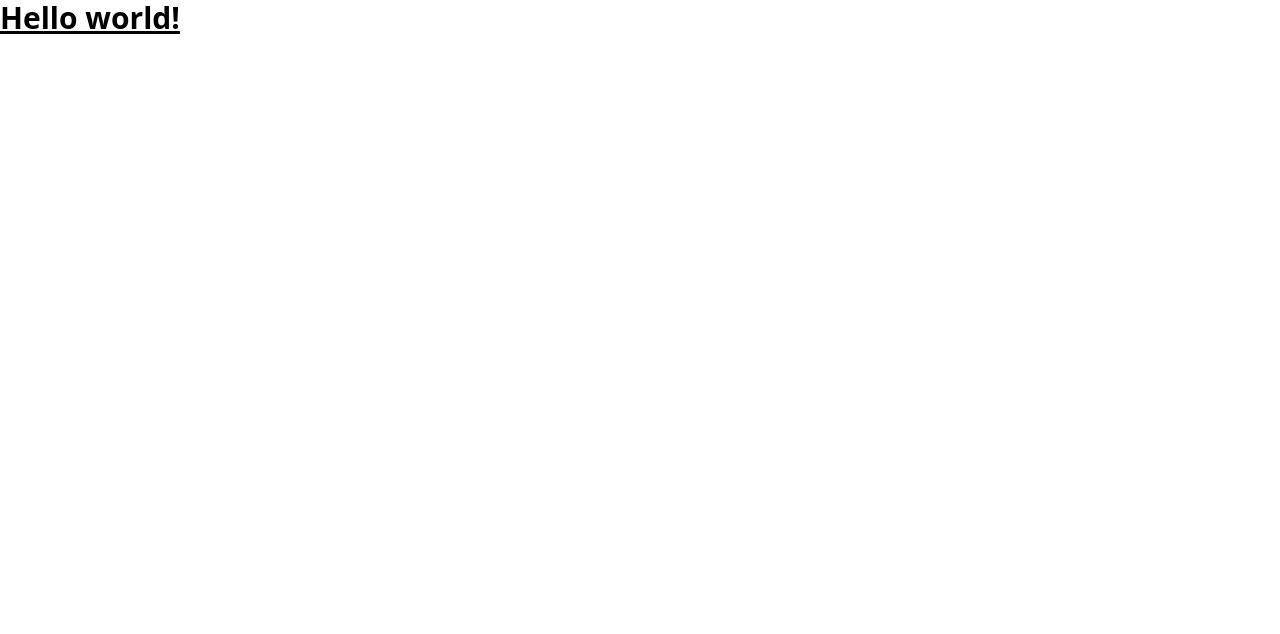
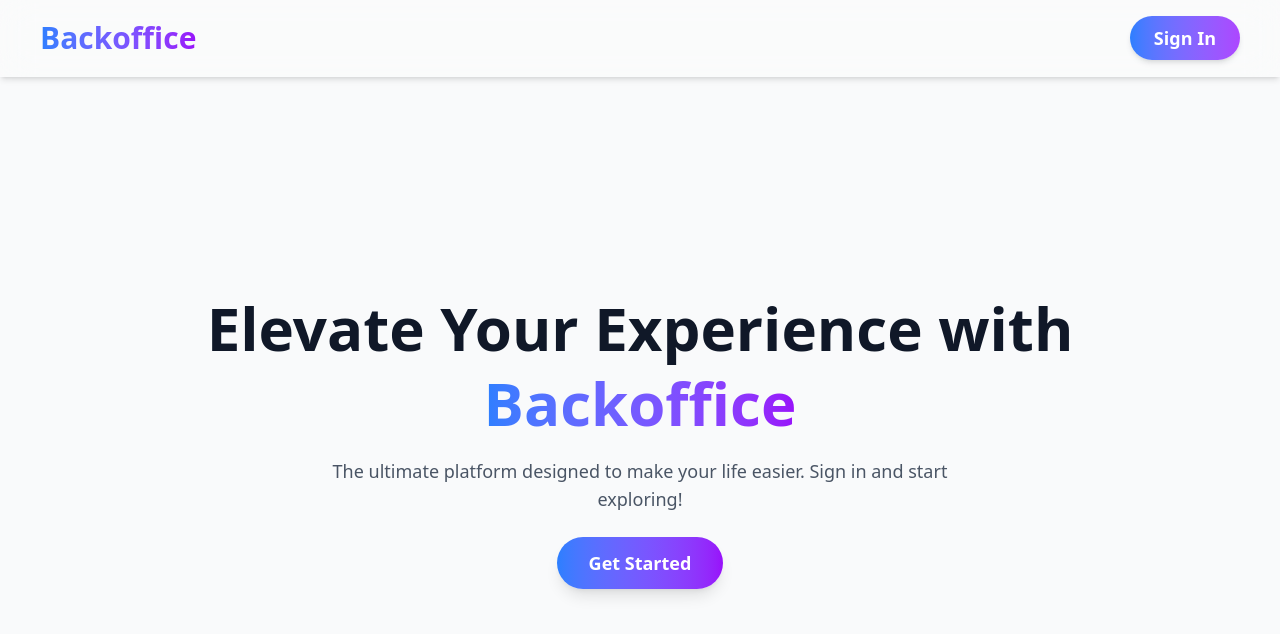
Before and after one commit to ifenilpatel/react.foundation, a React (Vite) app: page / in a window 1280 px wide. Shown: the top 634 px of the page. Built offline with nearby package versions, Linux system fonts and the light colour scheme.

Commit message:
update landing

```diff
--- a/src/App.tsx
+++ b/src/App.tsx
@@ -1,9 +1,33 @@
+import { Link } from "react-router-dom";
+
 function App() {
   return (
-    <>
-      <h1 className="text-3xl font-bold underline">Hello world!</h1>
-    </>
+    <div className="min-h-screen flex flex-col bg-gray-50">
+      <header className="w-full px-10 py-4 fixed top-0 left-0 bg-white/20 backdrop-blur-lg shadow-md flex justify-between items-center z-50 border-b border-white/10 transition-all duration-300">
+        <div className="text-3xl font-extrabold bg-gradient-to-r from-blue-500 to-purple-600 text-transparent bg-clip-text cursor-pointer transition-all duration-300 hover:scale-105 hover:drop-shadow-lg">
+          Backoffice
+        </div>
+        <Link
+          to="/auth/signin"
+          className="px-6 py-2 text-lg font-semibold text-white bg-gradient-to-r from-blue-500 to-purple-500 rounded-full shadow-md transition-all duration-300 hover:scale-110 hover:shadow-[0_0_15px_rgba(99,102,241,0.6)]"
+        >
+          Sign In
+        </Link>
+      </header>
+      <section className="flex-1 flex flex-col justify-center items-center text-center px-6 mt-20">
+        <h1 className="text-6xl font-extrabold text-gray-900 leading-tight">
+          Elevate Your Experience with <br />
+          <span className="bg-gradient-to-r from-blue-500 to-purple-600 text-transparent bg-clip-text">Backoffice</span>
+        </h1>
+        <p className="text-lg text-gray-600 mt-4 max-w-2xl">The ultimate platform designed to make your life easier. Sign in and start exploring!</p>
+        <Link
+          to="/auth/signin"
+          className="mt-6 bg-gradient-to-r from-blue-500 to-purple-600 text-white px-8 py-3 rounded-full text-lg font-semibold shadow-lg transition-all hover:scale-105 hover:shadow-xl"
+        >
+          Get Started
+        </Link>
+      </section>
+    </div>
   );
 }
-
 export default App;
```
